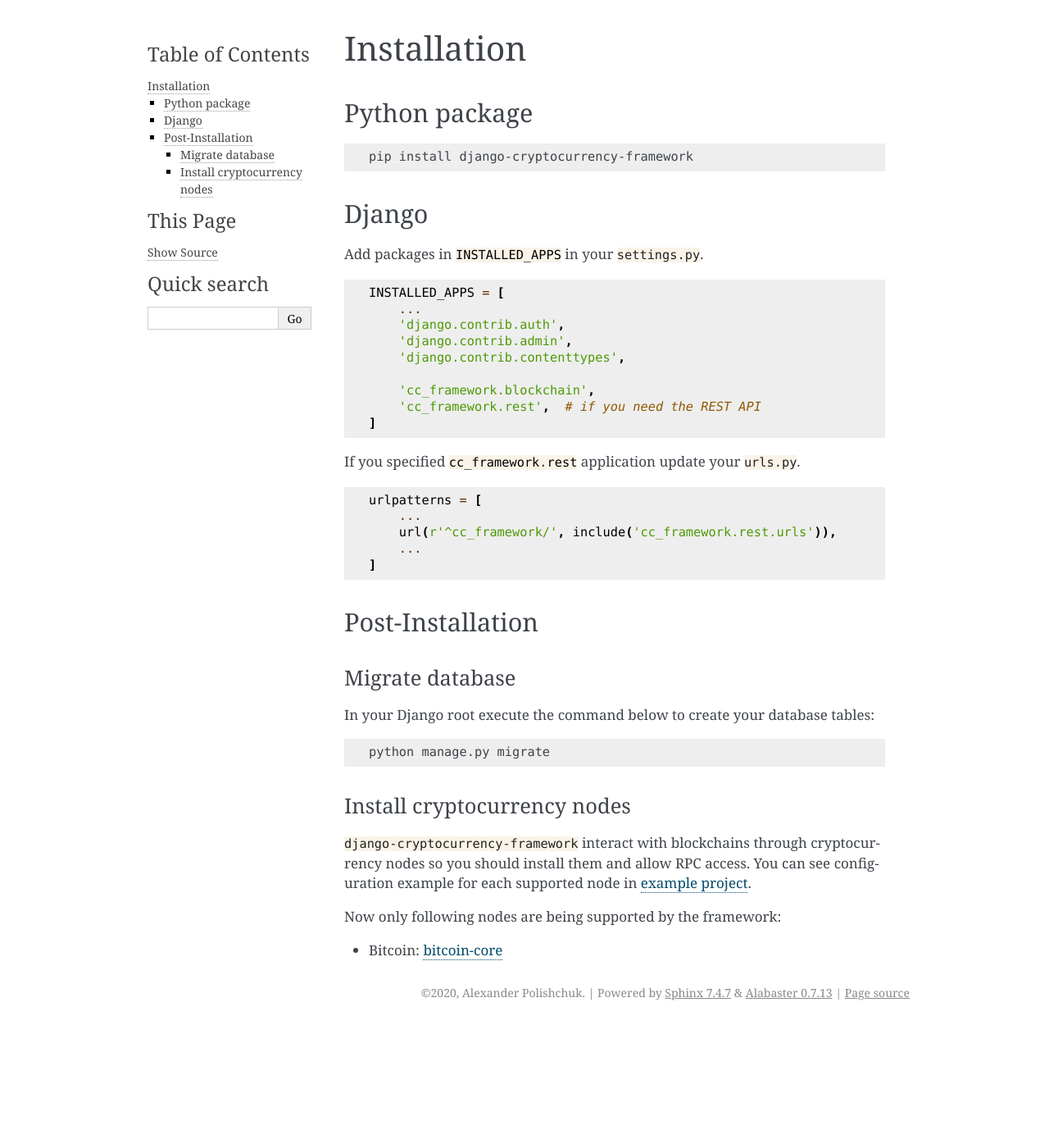
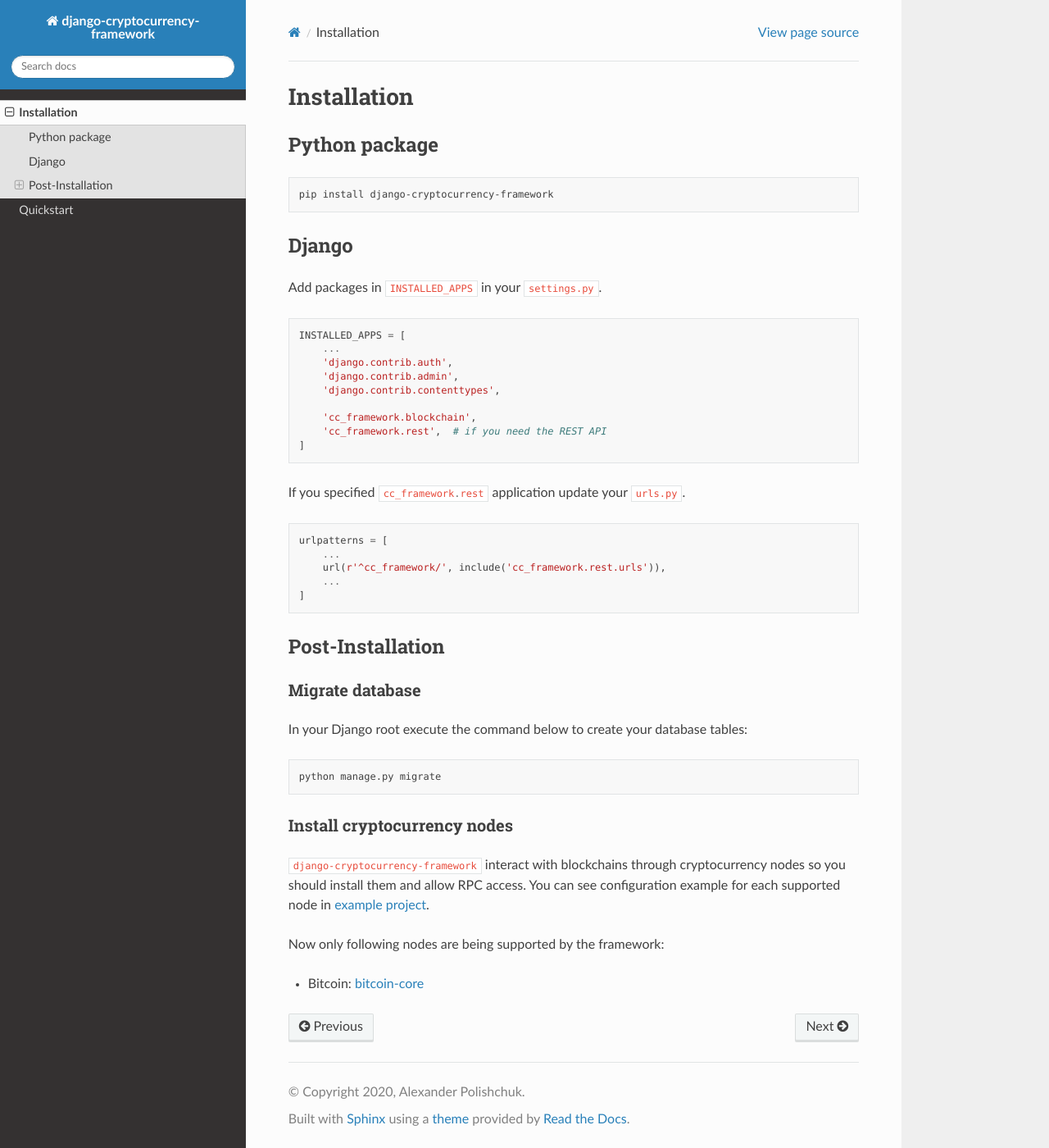
Before and after one commit to madnesspie/django-obm, a Sphinx documentation site: the page built from docs/installation.rst, in a window 1280 px wide and 1400 px high. Shown: the whole window at 82% size. Built offline with Sphinx 7.4.7 and the Read the Docs theme 2.0.0, drawn with Linux system fonts in a browser that asks for light colours.

Commit message:
Read the docs theme for documentation

```diff
--- a/docs/conf.py
+++ b/docs/conf.py
@@ -3,6 +3,8 @@
 # This file only contains a selection of the most common options. For a full
 # list see the documentation:
 # https://www.sphinx-doc.org/en/master/usage/configuration.html
+
+import sphinx_rtd_theme
 
 # -- Path setup --------------------------------------------------------------
 
@@ -14,7 +16,6 @@
 # import sys
 # sys.path.insert(0, os.path.abspath('.'))
 
-
 # -- Project information -----------------------------------------------------
 
 project = 'django-cryptocurrency-framework'
@@ -22,15 +23,16 @@ copyright = '2020, Alexander Polishchuk'
 author = 'Alexander Polishchuk'
 
 # The full version, including alpha/beta/rc tags
-release = '0.1.5'
-
+release = '0.1.6'
 
 # -- General configuration ---------------------------------------------------
 
 # Add any Sphinx extension module names here, as strings. They can be
 # extensions coming with Sphinx (named 'sphinx.ext.*') or your custom
 # ones.
+
 extensions = [
+    'sphinx_rtd_theme',
 ]
 
 # Add any paths that contain templates here, relative to this directory.
@@ -41,13 +43,12 @@ templates_path = ['_templates']
 # This pattern also affects html_static_path and html_extra_path.
 exclude_patterns = ['_build', 'Thumbs.db', '.DS_Store']
 
-
 # -- Options for HTML output -------------------------------------------------
 
 # The theme to use for HTML and HTML Help pages.  See the documentation for
 # a list of builtin themes.
 #
-html_theme = 'alabaster'
+html_theme = 'sphinx_rtd_theme'
 
 # Add any paths that contain custom static files (such as style sheets) here,
 # relative to this directory. They are copied after the builtin static files,
--- a/setup.py
+++ b/setup.py
@@ -17,6 +17,7 @@ setup(
     extras_require={
         'dev': [
             'sphinx>=2.4,<3',
+            'sphinx-rtd-theme',
             'pytest',
             'pytest-django',
             'pylint',
```
